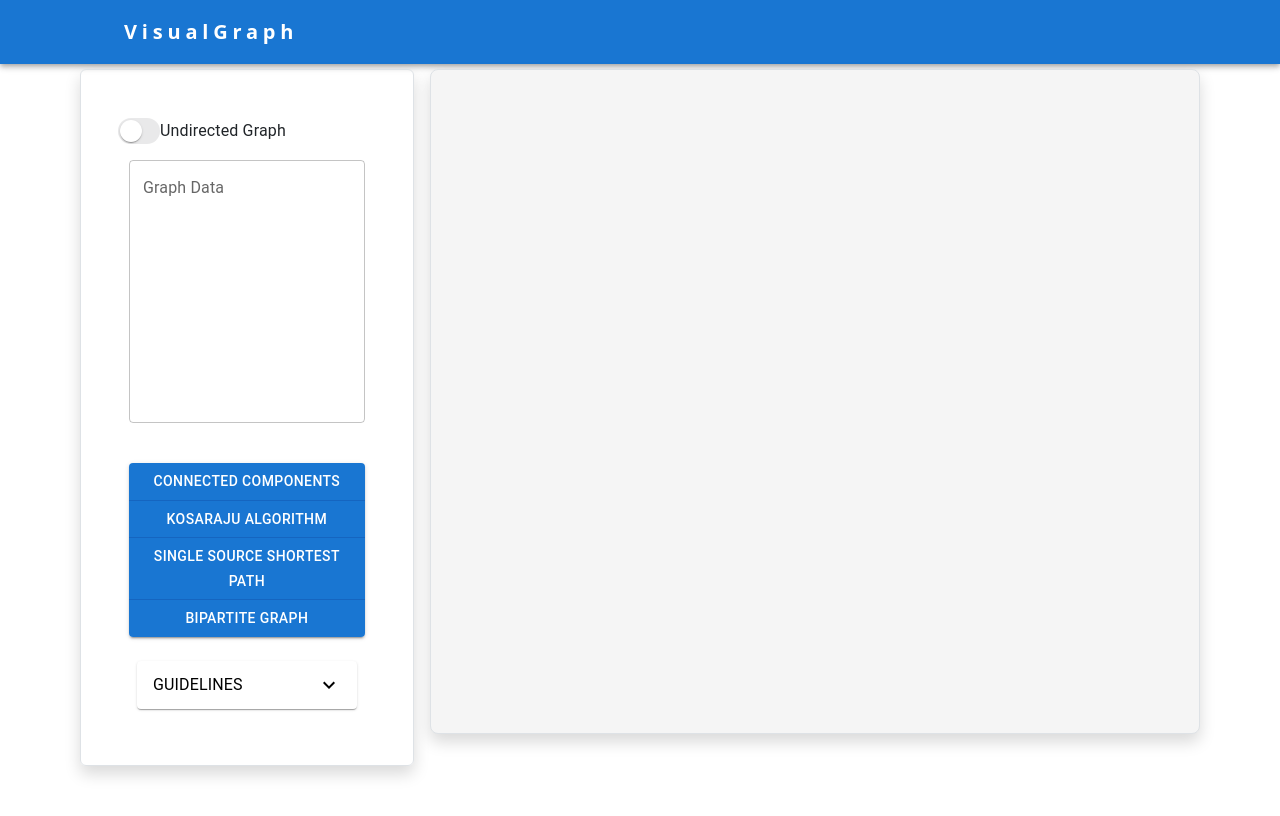
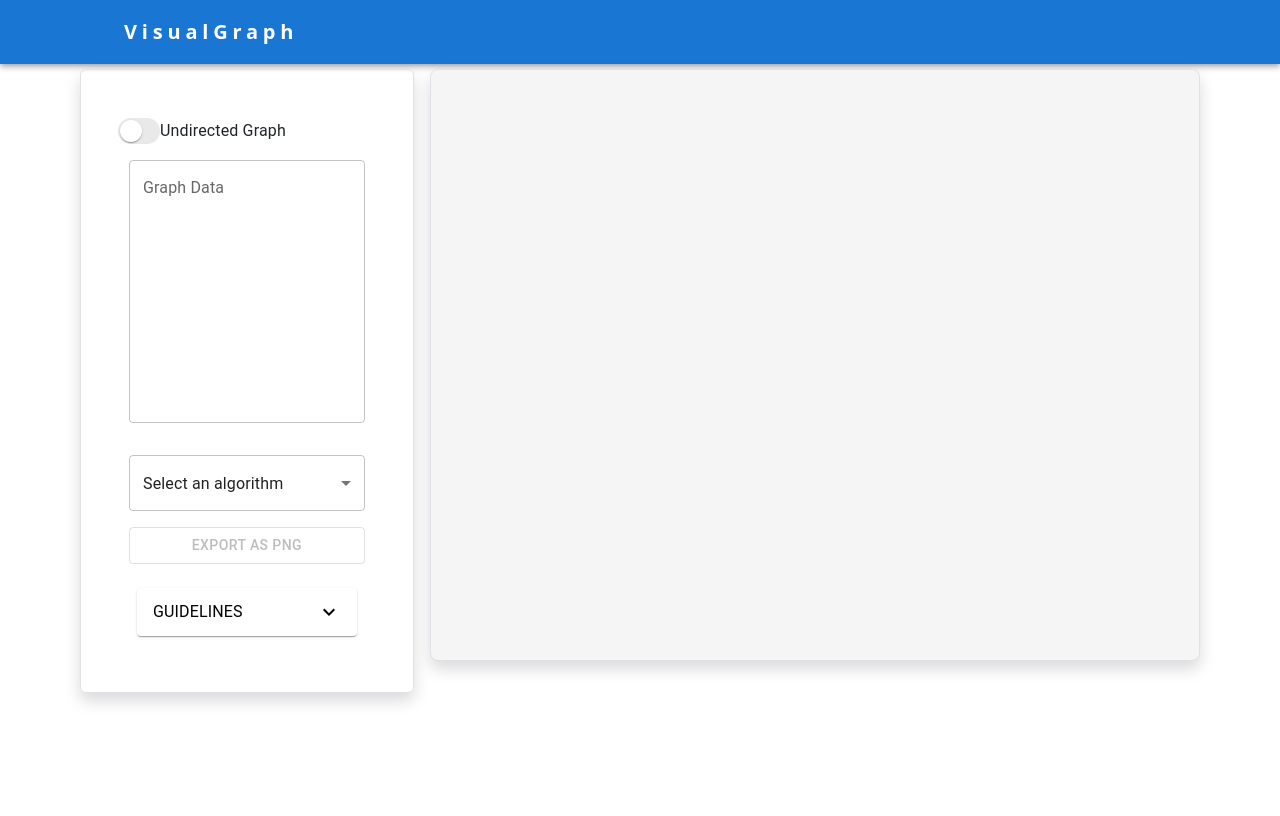
Before and after one commit to madhukar666/graph-tools, a React (Create React App) app: page / in a window 1280 px wide. Shown: the top 816 px of the page. Built offline with nearby package versions, Linux system fonts and the light colour scheme; grey boxes are pictures that could not be loaded.

Commit message:
export as image feature add

```diff
--- a/package.json
+++ b/package.json
@@ -15,6 +15,7 @@
     "@testing-library/user-event": "^13.5.0",
     "bootstrap": "^5.3.3",
     "browserify-zlib": "^0.2.0",
+    "primereact": "^10.8.4",
     "react": "^18.3.1",
     "react-dom": "^18.3.1",
     "react-scripts": "5.0.1",
--- a/src/App.js
+++ b/src/App.js
@@ -2,6 +2,7 @@ import React from "react"
 import { GraphVisualizer } from "./components/GraphVisualizer"
 import "bootstrap/dist/css/bootstrap.min.css";
 import ResponsiveAppBar from "./components/NavBar"
+
 export default function App() {
 
   return (
--- a/src/components/GraphVisualizer.jsx
+++ b/src/components/GraphVisualizer.jsx
@@ -1,5 +1,5 @@
 import React, { useState, useRef, useEffect } from "react";
-import { Box, TextField, Typography, Button, FormControl, Alert, ButtonGroup } from '@mui/material';
+import { Box, TextField, Typography, Button, FormControl, Alert, Select, MenuItem } from '@mui/material';
 import FormControlLabel from '@mui/material/FormControlLabel';
 import { stronglyConnectedComponents, connectedComponents, shortestPath, bipartite } from '../Algorithms/GraphAlgorithms';
 import { useGraphData } from '../hooks/useGraphData';
@@ -7,12 +7,13 @@ import { useGraphVisualization } from '../hooks/useGraphVisualization';
 import { IOSSwitch } from '../components/IOSSwitch';
 import { Guidelines } from "./Guidelines";
 
-
 export const GraphVisualizer = () => {
     const [directed, setDirected] = useState(false);
     const [algoError, setAlgoError] = useState("");
     const [showInput, setShowInput] = useState(false);
+    const [selectedAlgorithm, setSelectedAlgorithm] = useState('');
     const containerRef = useRef(null);
+    const [disabled, setDisabled] = useState(true);
     const [cost, setCost] = useState(null)
     const networkRef = useRef(null);
     const [src, setSource] = useState(null);
@@ -21,6 +22,7 @@ export const GraphVisualizer = () => {
     const { createNetwork, updateNetwork } = useGraphVisualization(containerRef, networkRef);
 
     useEffect(() => {
+        // console.log(networkRef.current);
         parseData();
     }, [graphData]);
 
@@ -28,6 +30,8 @@ export const GraphVisualizer = () => {
         if (containerRef.current && nodes.length > 0) {
             createNetwork(nodes, edges, directed);
         }
+        if (networkRef.current)
+            setDisabled(false);
     }, [nodes, edges, createNetwork, directed]);
 
     const handleDirectedChange = (e) => {
@@ -35,13 +39,10 @@ export const GraphVisualizer = () => {
         setDirected(value);
         createNetwork(nodes, edges, value);
     };
-
-    //For Connected components,strongly connected components and bipartite graph
     const runAlgorithm = (algorithm, algorithmName) => {
+        setShowInput(false);
         try {
-            // console.log(edges);
             const result = algorithm(edges, nodes.length, directed);
-            // console.log(result);
             if (!Array.isArray(result) || result.length === 0) {
                 if (result === "Not a bipartite graph")
                     throw new Error(result);
@@ -50,65 +51,45 @@ export const GraphVisualizer = () => {
             }
             setAlgoError("")
             setCost(null);
-
             updateNetwork(result, edges, directed);
         } catch (error) {
-            // console.error(`Error in ${algorithmName}:`, error);
             setAlgoError(`${error.message}`);
             setTimeout(() => {
                 setAlgoError("");
             }, 2000)
         }
     };
+
     const handleInput = (e) => {
         const parsedData = e.target.value.trim().split(" ").map(Number);
-        // console.log(parsedData);
         setSource(parsedData[0]);
         setDest(parsedData[1]);
     }
+
     const handleSubmit = () => {
         setShowInput(false);
-        console.log("Running");
         try {
-            // Call the shortestPath algorithm
             const result = shortestPath(edges, nodes.length, src, dest, directed);
-            console.log(result);
-            // Ensure path validity and revert edges if necessary
             if (!result.path || result.path.length === 0 || result.path.length === 1 || result.cost === Infinity) {
-
-                const updatedEdges = edges.map((edge) => {
-
-                    return {
+                const updatedEdges = edges.map((edge) => ({
                     ...edge,
                     dashes: false,
                     color: "black"
-                    }
-                })
+                }));
                 setCost(null);
                 updateNetwork(nodes, updatedEdges, directed);
-                throw new Error('Invalid input'); // Corrected template literal
+                throw new Error('Invalid input');
             }
-            // Reset previous error message
             setAlgoError("");
             setCost(null);
-            // console.log(edges);
             const updatedEdges = edges.map((edge) => {
-                console.log(edge.from + "-" + edge.to);
-                if (result.path.has(edge.from + "-" + edge.to)) {
-                    // Highlight the edge if part of the shortest path
+                if (result.path.has(edge.from + "-" + edge.to) || (!directed && result.path.has(edge.to + "-" + edge.from))) {
                     return {
-                        ...edge, // Preserve other edge properties
-                        dashes: true,
-                        color: "red"
-                    };
-                } else if (!directed && result.path.has(edge.to + "-" + edge.from)) {
-                    return {
-                        ...edge, // Preserve other edge properties
+                        ...edge,
                         dashes: true,
                         color: "red"
                     };
                 } else {
-                    // Revert non-path edges to default
                     return {
                         ...edge,
                         dashes: false,
@@ -118,10 +99,8 @@ export const GraphVisualizer = () => {
             });
             setCost(result.cost)
             updateNetwork(nodes, updatedEdges, directed);
-            console.log(result.path); // Log the result path for debugging
-            console.log(updatedEdges); // Log updated edges
         } catch (error) {
-            console.error(`Error: `, error);
+            // console.error(`Error: `, error);
             setAlgoError(`Shortest path doesn't exist`);
             setTimeout(() => {
                 setAlgoError("");
@@ -129,21 +108,51 @@ export const GraphVisualizer = () => {
         }
     };
 
-    const handleConnectedComponents = () => runAlgorithm(connectedComponents, "Connected Components");
-    const handleStronglyConnectedComponents = () => runAlgorithm(stronglyConnectedComponents, "Strongly Connected Components");
-    const handleDijkstra = () => { setShowInput(true) };
-    const handleBipartite = () => { runAlgorithm(bipartite, "Bipartite Graph") }
+    const handleAlgorithmChange = (event) => {
+        const algorithm = event.target.value;
+        setSelectedAlgorithm(algorithm);
+        switch (algorithm) {
+            case 'cc':
+                runAlgorithm(connectedComponents, "Connected Components");
+                break;
+            case 'scc':
+                runAlgorithm(stronglyConnectedComponents, "Strongly Connected Components");
+                break;
+            case 'dijkstra':
+                setShowInput(true);
+                break;
+            case 'bipartite':
+                runAlgorithm(bipartite, "Bipartite Graph");
+                break;
+            default:
+                break;
+        }
+    };
+    const MenuProps = {
+        PaperProps: {
+            style: {
+                maxHeight: 48 * 4, // Adjust this value to change the maximum height
+                width: 250,
+            },
+        },
+    };
 
-    const buttons = [
-        <Button key="cc" onClick={handleConnectedComponents}>Connected Components</Button>,
-        <Button key="scc" onClick={handleStronglyConnectedComponents}>Kosaraju Algorithm</Button>,
-        <Button key="dijkstra" onClick={handleDijkstra}>Single Source Shortest Path</Button>,
-        <Button key="bipartite-graph" onClick={handleBipartite}>Bipartite Graph</Button>
-    ];
 
+    const exportToPng = () => {
+        networkRef.current.once("afterDrawing", () => {
+            const canvas = networkRef.current.canvas.frame.canvas;
+            const dataUrl = canvas.toDataURL("image/png");
+            const downloadLink = document.createElement("a");
+            downloadLink.href = dataUrl;
+            downloadLink.download = "graph.png";
+            document.body.appendChild(downloadLink);
+            downloadLink.click();
+            document.body.removeChild(downloadLink);
+        });
+        networkRef.current.redraw();
+    };
     return (
         <Box sx={{ display: "flex", flexDirection: "column", maxBlockSize: "100", paddingLeft: 10, paddingRight: 10, paddingBottom: 20 }}>
-
             <Box sx={{ display: "flex", flex: 1, gap: 2 }}>
                 <Box sx={{ width: '30%', display: 'flex', flexDirection: 'column', gap: 2 }} className="border rounded border-1 shadow p-5">
                     <FormControlLabel className="text-center"
@@ -158,7 +167,12 @@ export const GraphVisualizer = () => {
                         variant="outlined"
                         value={graphData}
                         onChange={(e) => {
-                            setGraphData(e.target.value)
+                            setGraphData(e.target.value);
+                            if (graphData === "") {
+                                networkRef.current = null;
+                                setDisabled(true);
+                            }
+
                         }}
                     />
                     <div className="flex flex-row items-start">
@@ -183,30 +197,40 @@ export const GraphVisualizer = () => {
                     </div>
                     {showInput && <p className="fs-6">Shortest path edges will be dashed and red colored</p>}
                     <FormControl fullWidth>
-                        <ButtonGroup
-                            orientation="vertical"
-                            aria-label="Vertical button group"
-                            variant="contained"
-                            className="mt-2"
+                        <Select
+                            value={selectedAlgorithm}
+                            onChange={handleAlgorithmChange}
+                            displayEmpty
+                            inputProps={{ 'aria-label': 'Without label' }}
+                            MenuProps={MenuProps}
                         >
-                            {buttons}
-                        </ButtonGroup>
+                            <MenuItem value="" disabled>
+                                Select an algorithm
+                            </MenuItem>
+                            <MenuItem value="cc">Connected Components</MenuItem>
+                            <MenuItem value="scc">Kosaraju Algorithm</MenuItem>
+                            <MenuItem value="dijkstra">Single Source Shortest Path</MenuItem>
+                            <MenuItem value="bipartite">Bipartite Graph</MenuItem>
+                            {/* You can easily add more MenuItems here for new algorithms */}
+                        </Select>
                     </FormControl>
-
+                    <Button
+                        onClick={exportToPng}
+                        disabled={disabled}
+                        variant="outlined">
+                        Export as PNG
+                    </Button>
                     <Guidelines />
                 </Box>
 
                 <Box sx={{ display: "flex", flexDirection: "column", gap: 2, width: "100%" }}>
-                    {/* Existing Box with the graph visualization */}
                     <Box
                         sx={{ flex: 1, borderRadius: 2, backgroundColor: "whitesmoke", height: "600px" }}
                         className={"border border-1 shadow"}
                         ref={containerRef}
-
                     />
 
-                    {/* New div placed directly under the graph visualization */}
-                    <Box sx={{ mt: 2, display: "flex", flexDirection: "column", gap: 2 }}>  {/* You can adjust 'mt' (margin-top) as needed */}
+                    <Box sx={{ mt: 2, display: "flex", flexDirection: "column", gap: 2 }}>
                         {algoError && <Alert severity="error" className="float-end">{algoError}</Alert>}
                         {dataError && <Alert severity="error">{dataError}</Alert>}
                         {cost && <Alert severity="info">{`Shortest path cost is : ${cost}`}</Alert>}
--- a/src/hooks/useGraphData.js
+++ b/src/hooks/useGraphData.js
@@ -11,13 +11,6 @@ export const useGraphData = () => {
             const trimmedData = graphData.trim();
 
             // If graphData is empty or consists of only whitespace, reset the graph
-            if (!trimmedData) {
-                setNodes([]);
-                setEdges([]);
-                setDataError("");
-                return;
-            }
-
             const lines = trimmedData.split("\n");
             const numberOfNodes = parseInt(lines[0], 10);
 
@@ -63,7 +56,7 @@ export const useGraphData = () => {
                     if (e1.from === e2.from) return e1.to - e2.to;
                     return e1.from - e2.from;
                 });
-
+                // console.log(nodes, edges);
                 setNodes(parsedNodes);
                 setEdges(parsedEdges);
             }
--- a/src/hooks/useGraphVisualization.js
+++ b/src/hooks/useGraphVisualization.js
@@ -41,7 +41,7 @@ export const useGraphVisualization = (containerRef, networkRef) => {
         if (networkRef.current != null) {
             networkRef.current = null;
             // networkRef.current.destroy();
-
+            // console.log(data);
             networkRef.current = new Network(containerRef.current, data, options);
             networkRef.current.setSize("100%", "500px");
         }
--- a/src/index.js
+++ b/src/index.js
@@ -3,7 +3,6 @@ import ReactDOM from 'react-dom/client';
 import './index.css';
 import App from './App';
 import reportWebVitals from './reportWebVitals';
-
 const root = ReactDOM.createRoot(document.getElementById('root'));
 root.render(
   <React.StrictMode>
```
Also changed, not shown: 1 other file (tests, documents, lock files or other folders). Lines whose indentation alone changed are shown as unchanged.
